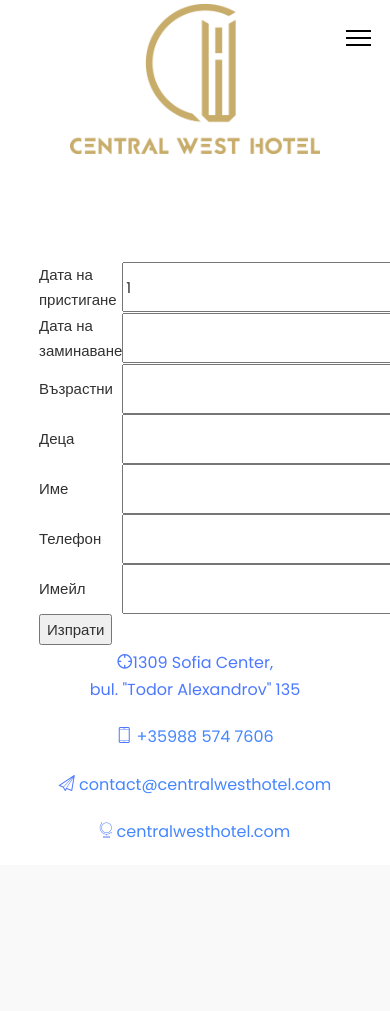
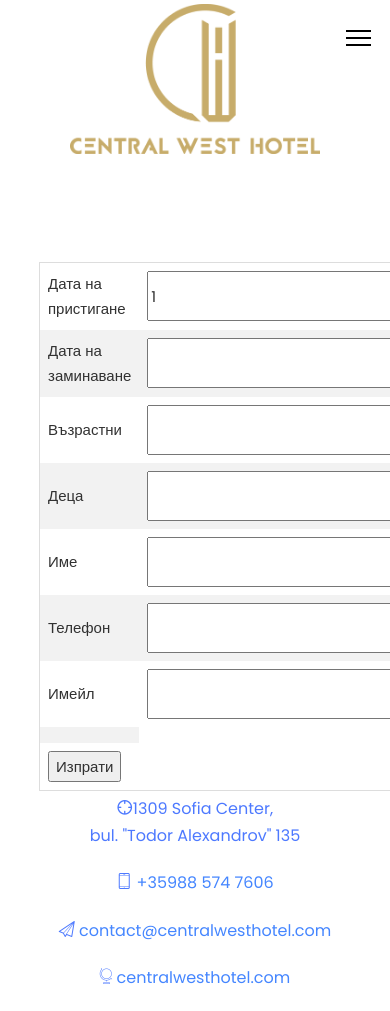
Before and after one commit to joro2404/schoolproject, a PHP site: page /reservationBG.php?from=1 in a window 390 px wide. Shown: the part 133-1144 px from the top of the page. Before the commit the page ends 971 px from the top, so only its background shows below. Run offline with PHP 8.4, Linux system fonts and the light colour scheme; data that the repository does not hold is empty; some libraries are stand-ins or nearby versions; some web fonts are replaced.

Commit message:
responsive

```diff
--- a/reservationBG.php
+++ b/reservationBG.php
@@ -85,6 +85,19 @@
 	tr {
 		margin-bottom: 20px;
 	}
+	table {
+    border-collapse: collapse;
+    border-spacing: 0;
+    width: 100%;
+    border: 1px solid #ddd;
+	}
+
+th, td {
+    text-align: left;
+    padding: 8px;
+}
+
+tr:nth-child(even){background-color: #f2f2f2}
 	</style>
 
 	</head>
@@ -139,7 +152,7 @@
 				$to = $_GET["to"];
 				$adults = $_GET["adults"];
 				$children = $_GET["children"];
-				echo "<form action=\"reservation.php\"><br><table style=\"margin-top:2%; margin-left:10%\">";
+				echo "<form action=\"reservation.php\"><br><div style=\"overflow-x:auto\"><table style=\"margin-top:2%; margin-left:10%\">";
 				echo "<tr><td>Дата на пристигане </td> <td><input type=\"text\" id=\"from_new\" value=\"$from\"></td></tr>";
 				echo "<tr><td>Дата на заминаване </td> <td><input type=\"text\" id=\"to_new\" value=\"$to\"></td></tr>";
 				echo "<tr><td>Възрастни </td> <td><input type=\"text\" id=\"adults_new\" value=\"$adults\"></td></tr>";
```
